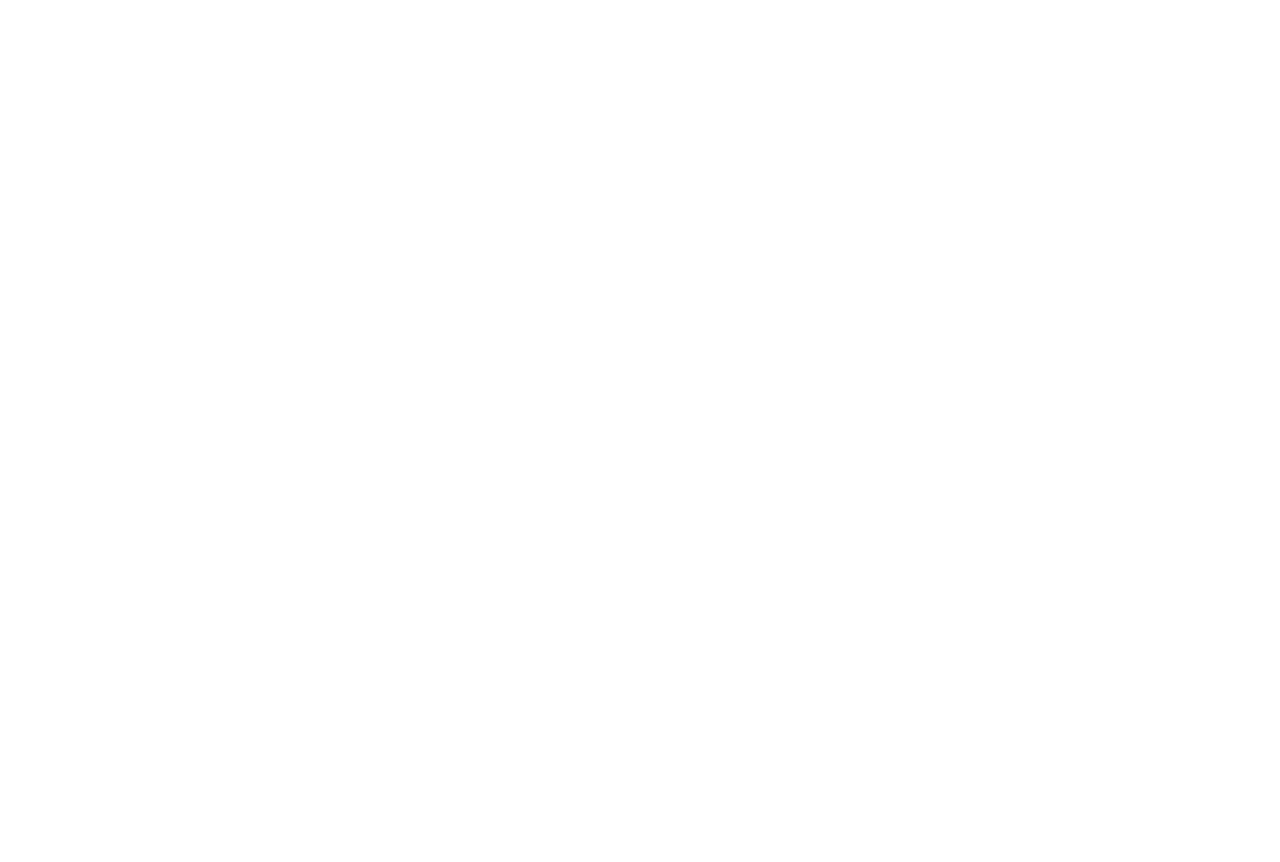
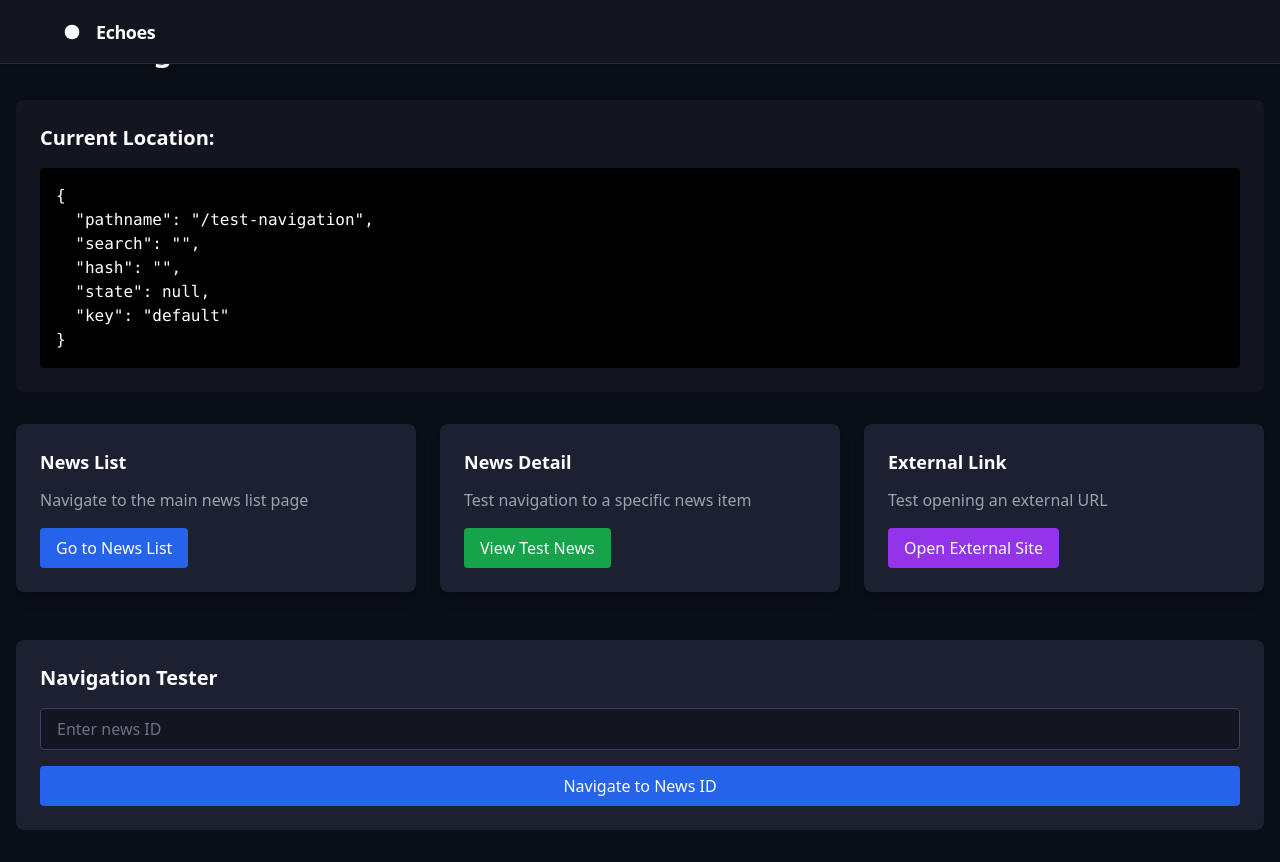
Before and after one commit to ela-ravi/echoes, a React app: page /test-navigation in a window 1280 px wide. Before the commit this address had no page. Before the commit the page ends 800 px from the top, so only its background shows below. Built offline with nearby package versions, Linux system fonts and the light colour scheme.

Commit message:
updated with test navigation page

```diff
--- a/src/App.tsx
+++ b/src/App.tsx
@@ -2,6 +2,7 @@ import React from "react";
 import { Routes, Route } from "react-router-dom";
 import NewsListPage from "./pages/NewsListPage";
 import NewsDetailPage from "./pages/NewsDetailPage";
+import TestNavigationPage from "./pages/TestNavigationPage";
 import { ToastContainer } from "react-toastify";
 import "react-toastify/dist/ReactToastify.css";
 
@@ -11,6 +12,7 @@ const App: React.FC = () => {
       <Routes>
         <Route path="/news" element={<NewsListPage />} />
         <Route path="/news-detail" element={<NewsDetailPage />} />
+        <Route path="/test-navigation" element={<TestNavigationPage />} />
         <Route path="/" element={<NewsListPage />} />
       </Routes>
       <ToastContainer position="bottom-right" autoClose={3000} />
--- /dev/null
+++ b/src/pages/TestNavigationPage.tsx
@@ -0,0 +1,96 @@
+import React, { useState } from "react";
+import { Link, useLocation, useNavigate } from "react-router-dom";
+import HeaderNav from "../components/organisms/HeaderNav";
+
+const TestNavigationPage: React.FC = () => {
+  const location = useLocation();
+  const navigate = useNavigate();
+  const [newsId, setNewsId] = useState("");
+
+  return (
+    <div className="min-h-screen bg-[#0a0e17] text-white">
+      <HeaderNav />
+      <div className="container mx-auto px-4 py-8">
+        <h1 className="text-3xl font-bold mb-8">Test Navigation</h1>
+
+        <div className="mb-8 p-6 bg-[#131520] rounded-lg">
+          <h2 className="text-xl font-semibold mb-4">Current Location:</h2>
+          <pre className="bg-black p-4 rounded overflow-x-auto">
+            {JSON.stringify(location, null, 2)}
+          </pre>
+        </div>
+
+        <div className="grid grid-cols-1 md:grid-cols-2 lg:grid-cols-3 gap-6">
+          {/* Navigation Card */}
+          <div className="bg-[#1d2030] p-6 rounded-lg shadow-lg hover:shadow-xl transition-shadow">
+            <h3 className="text-lg font-semibold mb-3">News List</h3>
+            <p className="text-gray-400 mb-4">
+              Navigate to the main news list page
+            </p>
+            <Link
+              to="/"
+              className="inline-block bg-blue-600 hover:bg-blue-700 text-white px-4 py-2 rounded transition-colors"
+            >
+              Go to News List
+            </Link>
+          </div>
+
+          {/* Navigation Card */}
+          <div className="bg-[#1d2030] p-6 rounded-lg shadow-lg hover:shadow-xl transition-shadow">
+            <h3 className="text-lg font-semibold mb-3">News Detail</h3>
+            <p className="text-gray-400 mb-4">
+              Test navigation to a specific news item
+            </p>
+            <Link
+              to="/news-detail?id=test-news-1"
+              className="inline-block bg-green-600 hover:bg-green-700 text-white px-4 py-2 rounded transition-colors"
+            >
+              View Test News
+            </Link>
+          </div>
+
+          {/* Navigation Card */}
+          <div className="bg-[#1d2030] p-6 rounded-lg shadow-lg hover:shadow-xl transition-shadow">
+            <h3 className="text-lg font-semibold mb-3">External Link</h3>
+            <p className="text-gray-400 mb-4">Test opening an external URL</p>
+            <a
+              href="https://example.com"
+              target="_blank"
+              rel="noopener noreferrer"
+              className="inline-block bg-purple-600 hover:bg-purple-700 text-white px-4 py-2 rounded transition-colors"
+            >
+              Open External Site
+            </a>
+          </div>
+        </div>
+
+        <div className="mt-12 p-6 bg-[#1d2030] rounded-lg">
+          <h2 className="text-xl font-semibold mb-4">Navigation Tester</h2>
+          <div className="flex flex-col space-y-4">
+            <input
+              type="text"
+              placeholder="Enter news ID"
+              className="px-4 py-2 bg-[#131520] border border-[#394060] rounded text-white focus:outline-none focus:ring-2 focus:ring-blue-500"
+              value={newsId}
+              onChange={(e) => setNewsId(e.target.value)}
+            />
+            <button
+              onClick={() => {
+                const idToNavigate = newsId.trim() || "test-news-1";
+                navigate(
+                  `/news-detail?id=${encodeURIComponent(idToNavigate)}`,
+                  { replace: true },
+                );
+              }}
+              className="bg-blue-600 hover:bg-blue-700 text-white px-4 py-2 rounded text-center transition-colors"
+            >
+              Navigate to News ID
+            </button>
+          </div>
+        </div>
+      </div>
+    </div>
+  );
+};
+
+export default TestNavigationPage;
```
Also changed, not shown: 2 other files (tests, documents, lock files or other folders).
